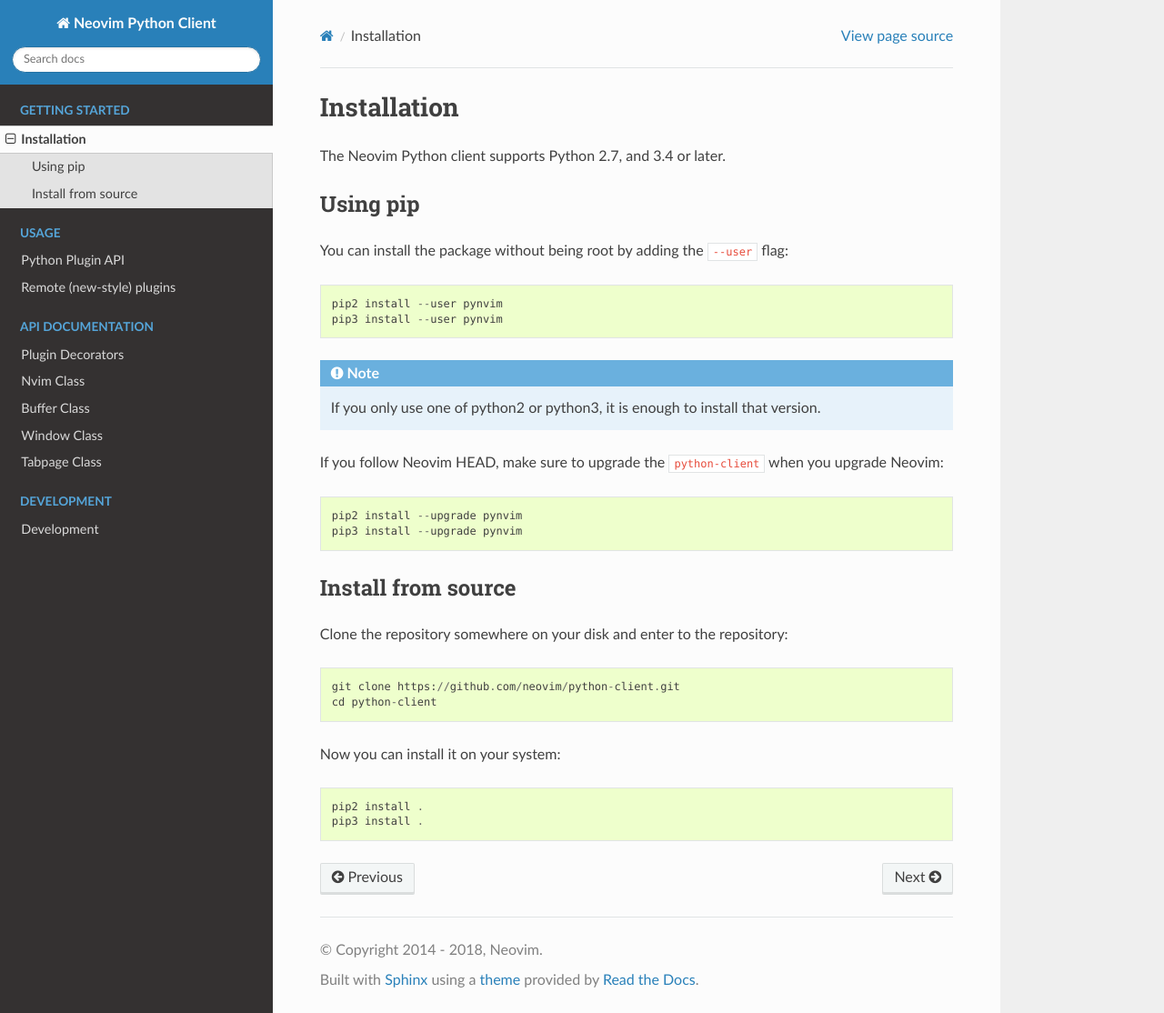
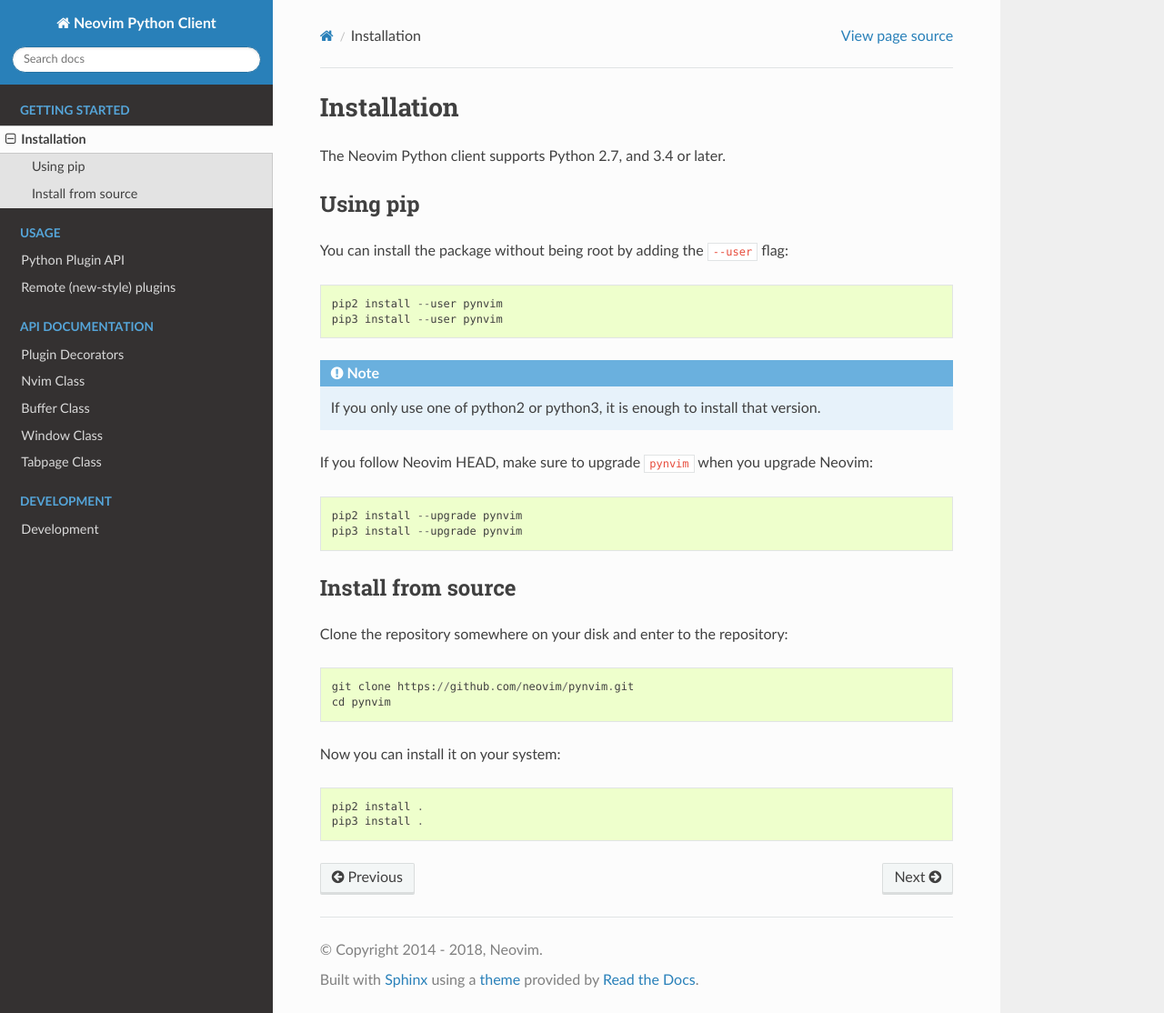
Before and after one commit to neovim/pynvim, a Sphinx documentation site: the page built from docs/installation.rst, in a window 1280 px wide and 1114 px high. Shown: the whole window at 91% size. Built offline with Sphinx 7.4.7 and the Read the Docs theme 2.0.0, drawn with Linux system fonts in a browser that asks for light colours.

Commit message:
tools, docs: continue "pynvim" rename
ref #305

```diff
--- a/docs/development.rst
+++ b/docs/development.rst
@@ -9,7 +9,7 @@
 for the changes to have effect.
 Alternatively you could execute Neovim with the ``$PYTHONPATH`` environment variable::
 
-    PYTHONPATH=/path/to/python-client nvim
+    PYTHONPATH=/path/to/pynvim nvim
 
 But note this is not completely reliable,
 as installed packages can appear before ``$PYTHONPATH`` in the python search path.
--- a/docs/installation.rst
+++ b/docs/installation.rst
@@ -16,8 +16,8 @@
     If you only use one of python2 or python3,
     it is enough to install that version.
 
-If you follow Neovim HEAD,
-make sure to upgrade the ``python-client`` when you upgrade Neovim::
+If you follow Neovim HEAD, make sure to upgrade ``pynvim`` when you upgrade
+Neovim::
 
     pip2 install --upgrade pynvim
     pip3 install --upgrade pynvim
@@ -27,8 +27,8 @@
 
 Clone the repository somewhere on your disk and enter to the repository::
 
-    git clone https://github.com/neovim/python-client.git
-    cd python-client
+    git clone https://github.com/neovim/pynvim.git
+    cd pynvim
 
 Now you can install it on your system::
 
```
Also changed, not shown: README.md (+3 -3 lines), 2 other files.
